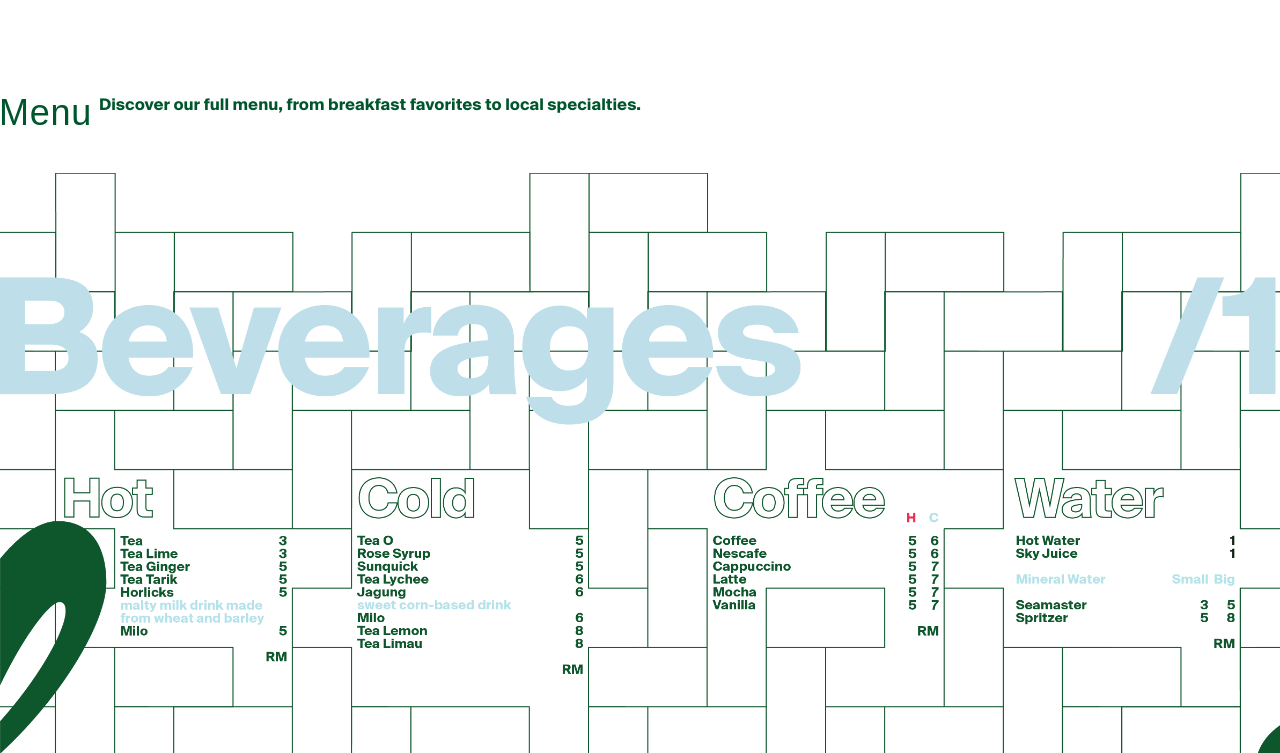
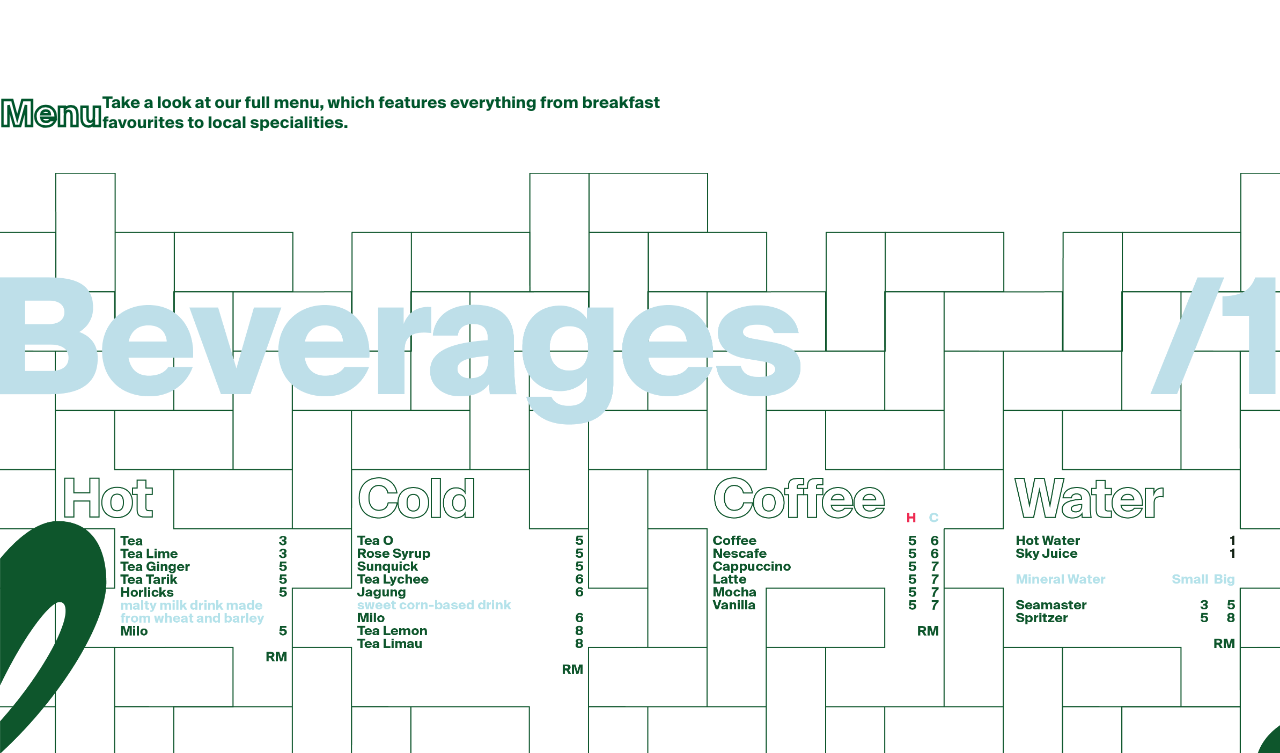
Before and after one commit to imahrahim/AwatifCafe, an Astro site: page / in a window 1280 px wide. Shown: the part 47-800 px from the top of the page. Built offline with nearby package versions, Linux system fonts and the light colour scheme; Astro itself is replaced by a stand-in of ours; a web font is replaced by a local one.

Commit message:
update water taxi section text and layout

```diff
--- a/src/components/sections/Menu.astro
+++ b/src/components/sections/Menu.astro
@@ -3,7 +3,7 @@ import SectionTitle from "../ui/SectionTitle.astro";
 import Section from "./Section.astro";
 
 const sectionTitle = "Menu";
-const description = "Discover our full menu, from breakfast favorites to local specialties.";
+const description = "Take a look at our full menu, which features everything from breakfast favourites to local specialities.";
 ---
 
 <Section id="menu" noPadding={true}>
--- a/src/components/sections/Snorkel.astro
+++ b/src/components/sections/Snorkel.astro
@@ -8,7 +8,7 @@ import rawaImg from "../../assets/pics/rawa.png";
 import redangImg from "../../assets/pics/redang.png";
 
 const description =
-  "Discover Perhentian’s best snorkelling spots – from colourful coral gardens to hidden turtle bays. Safe, guided trips for all skill levels.";
+  "Discover the best snorkelling spots on Perhentian Island, from colourful coral gardens to secluded turtle bays. We offer safe, guided trips for all skill levels.";
 
 // Gruppenstruktur: je 2 Trips zusammen
 const teamGroups = [
--- a/src/components/sections/WaterTaxi.astro
+++ b/src/components/sections/WaterTaxi.astro
@@ -40,8 +40,8 @@ const besar = [
 <Section id="watertaxi">
   <div class="mt-[140px] text-[#00562c]">
     <SectionTitle
-      sectionTitle="Water Taxi"
-      description="Choose your destination and let us take you there – price per person"
+sectionTitle="Water Taxi"
+description="Choose your destination and we’ll take you there. Prices are per person."
     />
 
     <div class="grid md:grid-cols-2 gap-0 w-full">
--- a/src/components/ui/SectionTitle.astro
+++ b/src/components/ui/SectionTitle.astro
@@ -3,10 +3,10 @@ const { sectionTitle, description } = Astro.props;
 ---
 
 <div class="flex flex-col items-left mb-4 sm:flex-row">
- <h2 class="greenhead text-left sm:text-left text-[5rem] ml-[-3rem] sm:text-4xl whitespace-nowrap">
+<h2 class="font-outline text-transparent text-left sm:text-left text-[4rem] ml-[-2.5rem] sm:text-4xl whitespace-nowrap">
   {sectionTitle}
 </h2>
-  <p class="w-auto text-justify sm:text-left sm:w-[580px]">
-    {description}
-  </p>
+<p class="w-auto text-justify text-[#00562c] leading-tight mt-0 sm:text-left sm:w-[580px]">
+  {description}
+</p>
 </div>
--- a/src/styles/global.css
+++ b/src/styles/global.css
@@ -49,8 +49,7 @@
     line-height: 1.5;
   }
 
-  h1,
-  h2 {
+  h1 {
     font-family: "gelato-luxe", sans-serif;
     font-style: normal;
     font-weight: 400;
@@ -59,6 +58,7 @@
     margin: 0;
   }
 
+  h2,
   h3,
   h4,
   h5,
```
